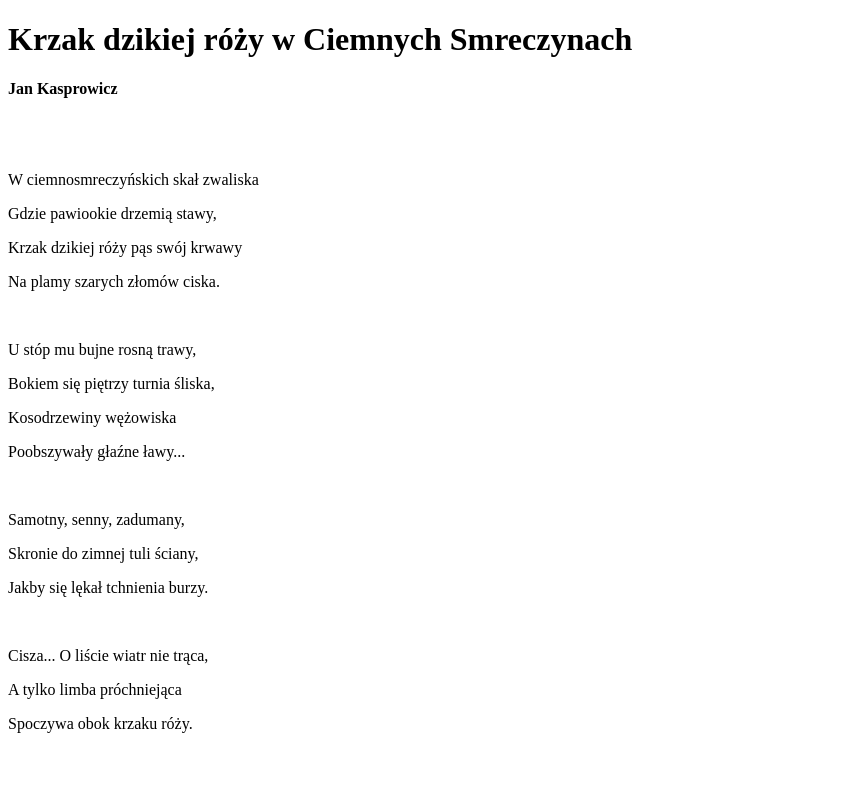
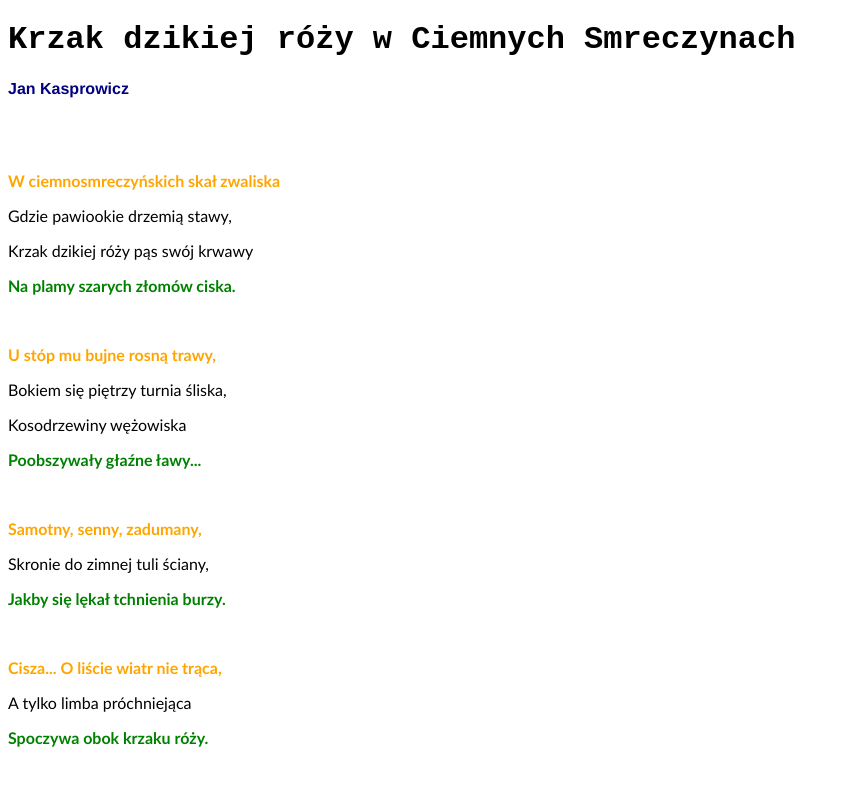
Before and after one commit to KrzysztofMMarcinkiewicz/learning-git-2, a plain HTML site: page index.html in a window 1280 px wide. Shown: the whole page, without its empty margins (0-849 px from the left). Drawn offline with Linux system fonts and the light colour scheme.

Commit message:
Add style

```diff
--- a/index.html
+++ b/index.html
@@ -4,7 +4,7 @@
     <meta charset="UTF-8" />
     <meta http-equiv="X-UA-Compatible" content="IE=edge" />
     <meta name="viewport" content="width=device-width, initial-scale=1.0" />
-    <link rel="stylesheet" href="index.css" />
+    <link rel="stylesheet" href="style.css" />
     <title>Learning Git 2</title>
   </head>
   <body>
--- a/style.css
+++ b/style.css
@@ -0,0 +1,22 @@
+.last-line {
+    color: green;
+    font-weight: bold;
+}
+
+.first-line {
+    color: orange;
+    font-weight: bold;
+}
+
+h1 {
+    font-family: 'Courier New', Courier, monospace;
+}
+
+p {
+   font-family: 'Gill Sans', 'Gill Sans MT', Calibri, 'Trebuchet MS', sans-serif;
+}
+
+h4 {
+    color: navy;
+    font-family: 'Franklin Gothic Medium', 'Arial Narrow', Arial, sans-serif;
+}
```
